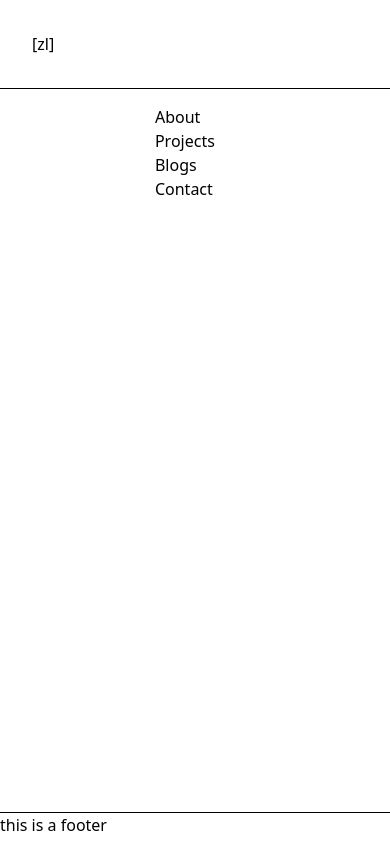
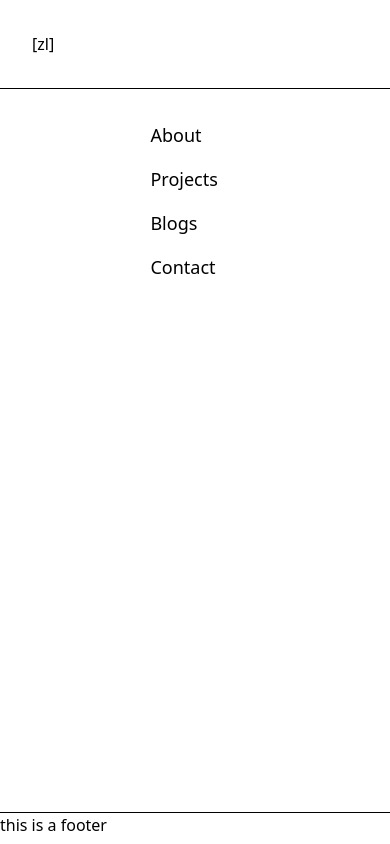
Before and after one commit to zlrkw11/zl-v2, a Next.js app: page / in a window 390 px wide. Built offline with nearby package versions, Linux system fonts and the light colour scheme.

Commit message:
mobile nav

```diff
--- a/app/page.tsx
+++ b/app/page.tsx
@@ -3,23 +3,23 @@ export default function Home() {
   return (
     <div className="">
       <h1 id="home-title" className=""></h1>
-      <div className="ml-2 flex justify-center md:justify-normal">
-        <ul className="">
-          <li className="group relative underline-offset-4">
+      <div className="ml-2 flex justify-center md:justify-normal md:text-base text-lg mt-4 md:mt-0">
+        <ul className="flex flex-col md:gap-0 gap-4">
+          <li className="group underline-offset-4">
             <Link href="/about">
               <span className="hover:underline">About</span>
             </Link>
             <span className="opacity-0 ml-4 group-hover:opacity-100 ">◂</span>
           </li>
-          <li className="group relative underline-offset-4">
+          <li className="group underline-offset-4">
             <span className="hover:underline">Projects</span>{" "}
             <span className="opacity-0 ml-4 group-hover:opacity-100">◂</span>
           </li>
-          <li className="group relative underline-offset-4">
+          <li className="group underline-offset-4">
             <span className="hover:underline">Blogs</span>{" "}
             <span className="opacity-0 ml-4 group-hover:opacity-100 ">◂</span>
           </li>
-          <li className="group relative underline-offset-4">
+          <li className="group underline-offset-4">
             <span className="hover:underline">Contact</span>{" "}
             <span className="opacity-0 ml-4 group-hover:opacity-100 ">◂</span>
           </li>
```
